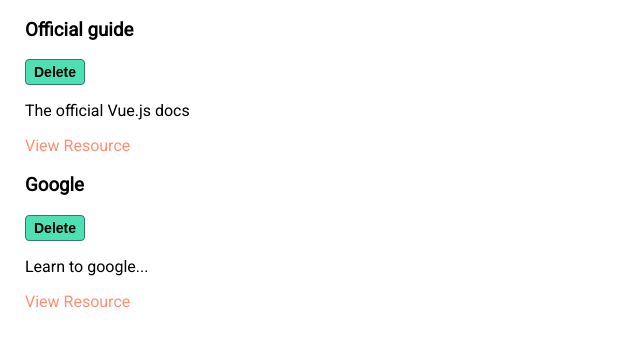
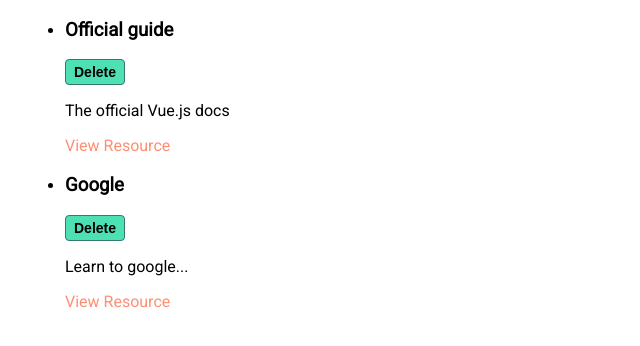
Before and after one commit to Marat-Akhalov/remember-list, a Vue app: page / in a window 1280 px wide. Shown: the top 346 px of the page, without its empty margins (0-640 px from the left). Built offline with nearby package versions, Linux system fonts and the light colour scheme; a web font is replaced by a local one.

Commit message:
fix: delete ul specific styles

```diff
--- a/src/App.vue
+++ b/src/App.vue
@@ -47,10 +47,4 @@
     padding: 0 25px;
     font-family: 'Roboto', sans-serif;
   }
-
-  ul {
-    margin: 0;
-    padding: 0;
-    list-style-type: none;
-  }
 </style>
```
